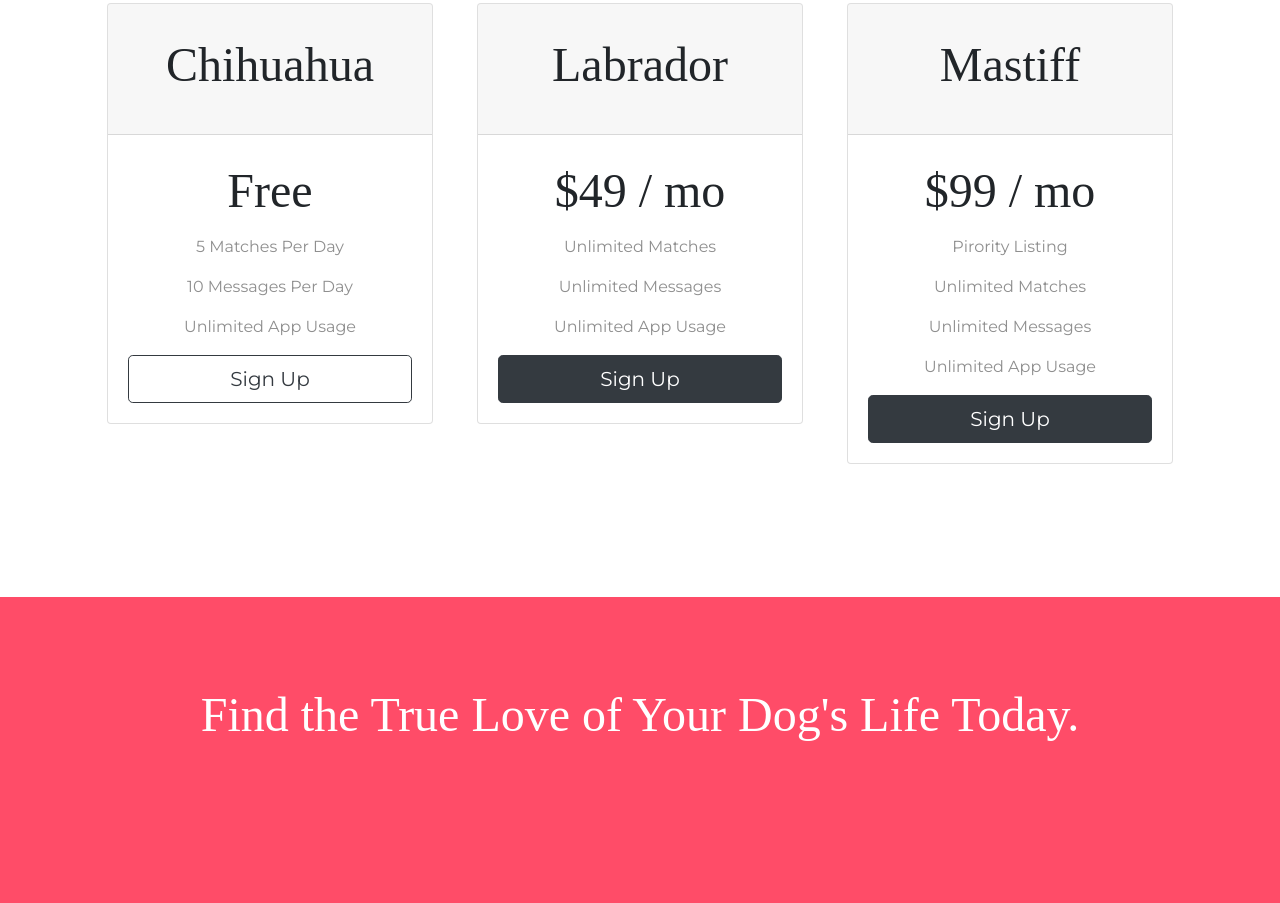
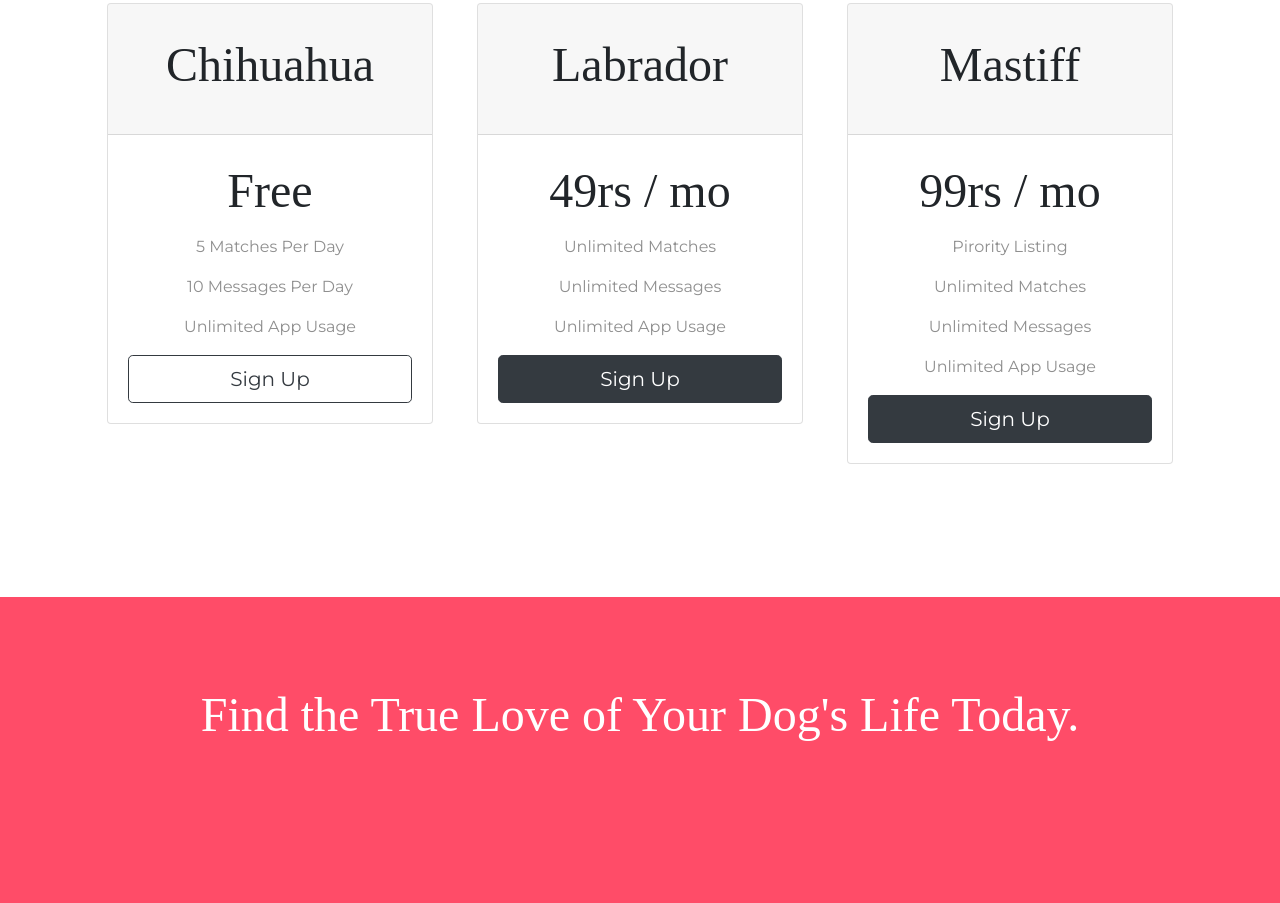
Before and after one commit to aguywithbrain/Tindog, a plain HTML site: page index.html in a window 1280 px wide. Shown: the part 2025-2928 px from the top of the page. Drawn offline with nearby package versions, Linux system fonts and the light colour scheme.

Commit message:
Update index.html

```diff
--- a/index.html
+++ b/index.html
@@ -176,7 +176,7 @@
             <h3>Labrador</h3>
           </div>
           <div class="card-body">
-            <h2 class="price-text">$49 / mo</h2>
+            <h2 class="price-text">49rs / mo</h2>
             <p>Unlimited Matches</p>
             <p>Unlimited Messages</p>
             <p>Unlimited App Usage</p>
@@ -191,7 +191,7 @@
             <h3>Mastiff</h3>
           </div>
           <div class="card-body">
-            <h2 class="price-text">$99 / mo</h2>
+            <h2 class="price-text">99rs / mo</h2>
             <p>Pirority Listing</p>
             <p>Unlimited Matches</p>
             <p>Unlimited Messages</p>
```
